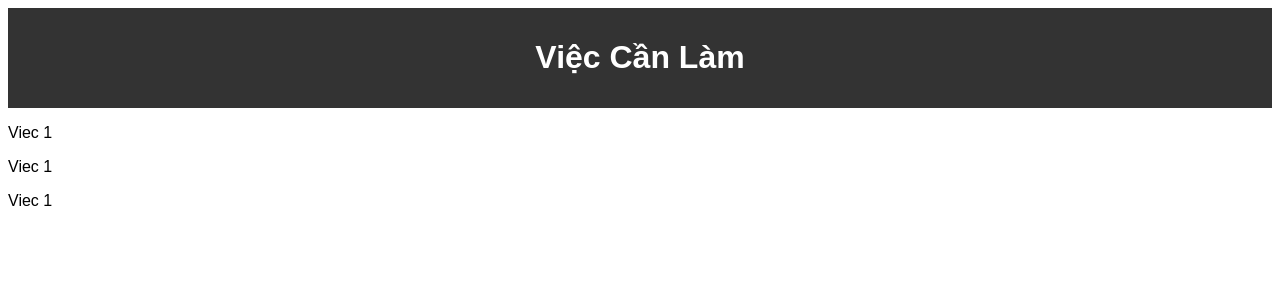
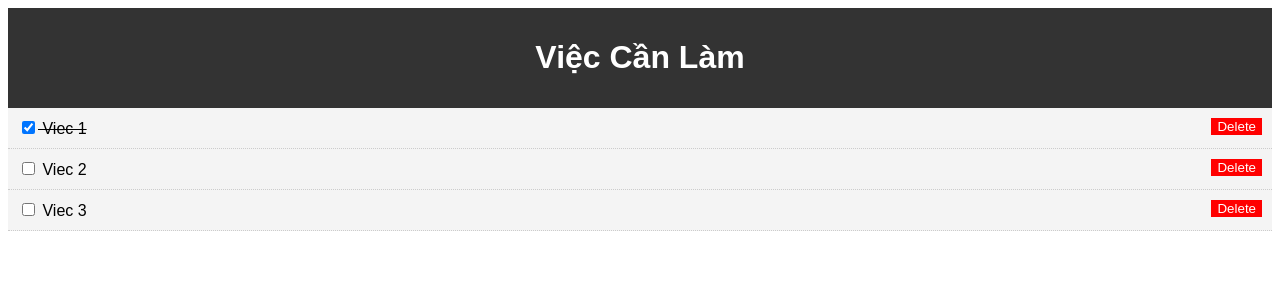
Before and after one commit to boydeptrai/vue-crash-tutorial, a Vue app: page / in a window 1280 px wide. Shown: the top 300 px of the page. Built offline with nearby package versions, Linux system fonts and the light colour scheme.

Commit message:
todo list

```diff
--- a/src/components/TodoItem.vue
+++ b/src/components/TodoItem.vue
@@ -1,15 +1,37 @@
 <template>
-  <p>Viec 1</p>
-  <p>Viec 1</p>
-  <p>Viec 1</p>
+  <TodoListItem v-for="todo in todos" :key="todo.id" :todoProps="todo" />
 </template>
 
 <script>
+import { ref } from 'vue';
+import TodoListItem from './TodoListItem.vue'
 export default {
-   name: 'TodoItem'
-}
+  name: 'TodoItem',
+  components: {
+    TodoListItem
+  },
+  setup() {
+    const todos = ref([
+        {
+            id: "1",
+            title: 'Viec 1',
+            completed: true
+        },
+        {
+            id: "2",
+            title: 'Viec 2',
+            completed: false
+        },
+        {
+            id: "3",
+            title: 'Viec 3',
+            completed: false
+        },
+    ]);
+
+    return { todos };
+  },
+};
 </script>
 
-<style>
-
-</style>
+<style></style>
--- /dev/null
+++ b/src/components/TodoListItem.vue
@@ -0,0 +1,36 @@
+<template>
+  <p :class="['list-item',todoProps.completed ? 'is-completed' : '']">
+    <input type="checkbox" :checked="todoProps.completed">
+    {{todoProps.title}}
+    <button class="del-btn">Delete</button>
+  </p>
+</template>
+
+<script>
+export default {
+   name: 'TodoListItem',
+   props: ['todoProps']
+}
+</script>
+
+<style>
+.list-item {
+    background-color: #f4f4f4;
+    padding: 10px;
+    margin: 0;
+    border-bottom: 1px #ccc dotted;
+}
+
+.is-completed {
+    text-decoration: line-through;
+}
+
+.del-btn {
+    background-color: #ff0000;
+    color: #fff;
+    border: none;
+    float: right;
+    cursor: pointer;
+
+}
+</style>
```
